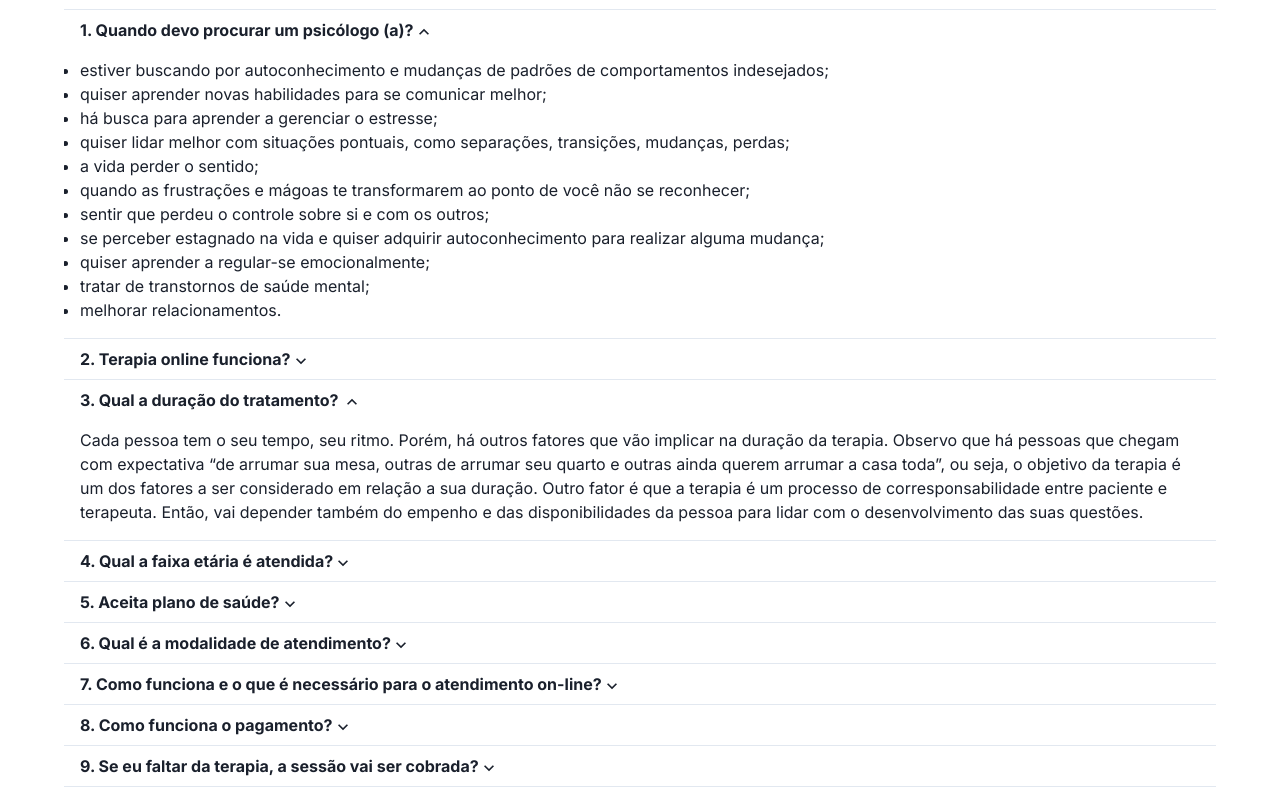
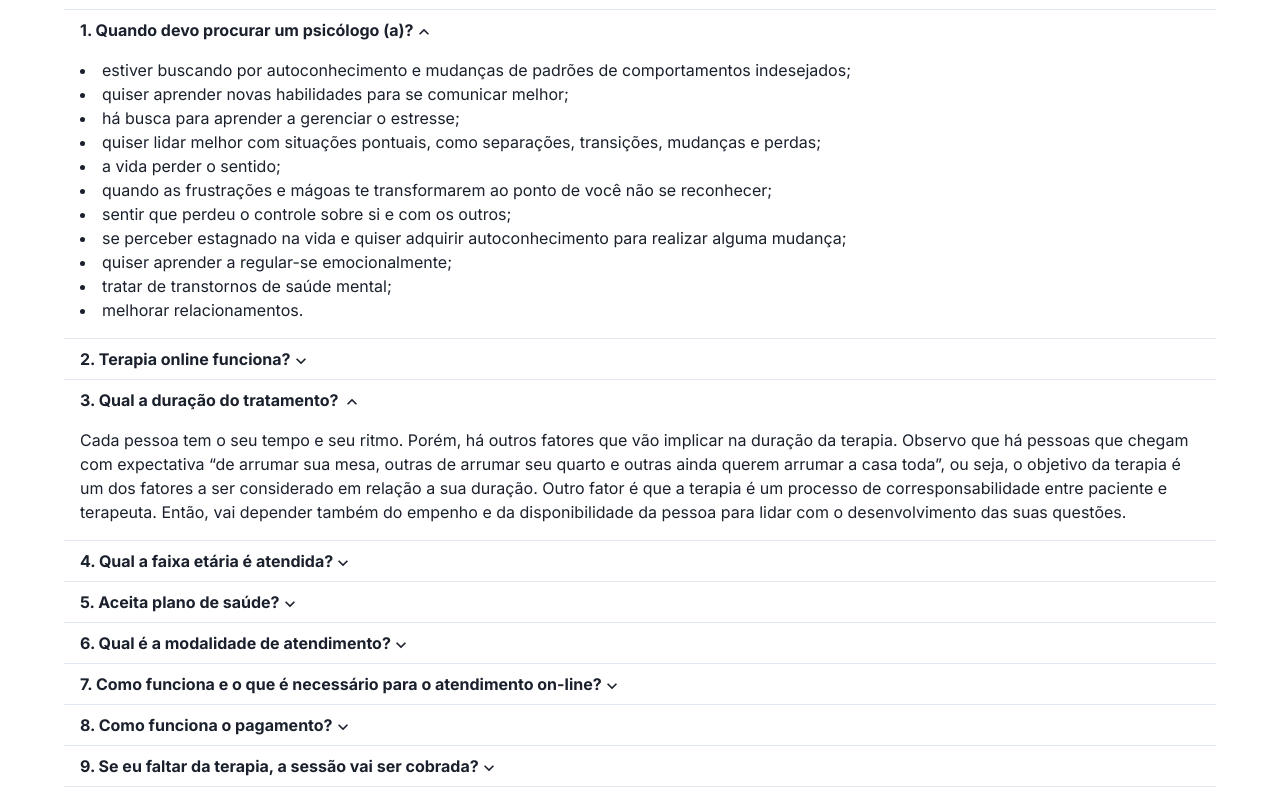
Before and after one commit to psicotatigomes/Site-Psico-TatiGomes, a Next.js app: page / in a window 1280 px wide. Both pictures are taken after a click on the button "3. Qual a duração do tratamento?". Built offline with nearby package versions, Linux system fonts and the light colour scheme; no server answers; the database is empty.

Commit message:
fixing typos, again

```diff
--- a/src/app/globals.scss
+++ b/src/app/globals.scss
@@ -312,3 +312,7 @@ main {
   color: var(--blue);
   text-align: left;
 }
+
+ul {
+  list-style-position: inside;
+}
--- a/src/app/page.js
+++ b/src/app/page.js
@@ -226,7 +226,7 @@ export default async function Home() {
                 <li>há busca para aprender a gerenciar o estresse;</li>
                 <li>
                   quiser lidar melhor com situações pontuais, como separações,
-                  transições, mudanças, perdas;
+                  transições, mudanças e perdas;
                 </li>
                 <li>a vida perder o sentido; </li>
                 <li>
@@ -276,15 +276,15 @@ export default async function Home() {
             </AccordionButton>
             <AccordionPanel pb={4}>
               <p>
-                Cada pessoa tem o seu tempo, seu ritmo. Porém, há outros fatores
-                que vão implicar na duração da terapia. Observo que há pessoas
-                que chegam com expectativa “de arrumar sua mesa, outras de
-                arrumar seu quarto e outras ainda querem arrumar a casa toda”,
-                ou seja, o objetivo da terapia é um dos fatores a ser
+                Cada pessoa tem o seu tempo e seu ritmo. Porém, há outros
+                fatores que vão implicar na duração da terapia. Observo que há
+                pessoas que chegam com expectativa “de arrumar sua mesa, outras
+                de arrumar seu quarto e outras ainda querem arrumar a casa
+                toda”, ou seja, o objetivo da terapia é um dos fatores a ser
                 considerado em relação a sua duração. Outro fator é que a
                 terapia é um processo de corresponsabilidade entre paciente e
-                terapeuta. Então, vai depender também do empenho e das
-                disponibilidades da pessoa para lidar com o desenvolvimento das
+                terapeuta. Então, vai depender também do empenho e da
+                disponibilidade da pessoa para lidar com o desenvolvimento das
                 suas questões.
               </p>
             </AccordionPanel>
@@ -454,7 +454,7 @@ export default async function Home() {
                 Sabemos que pode haver oscilações de internet, problemas no
                 equipamento e vários fatores que influenciam a chamada até mesmo
                 no momento da consulta. Caso isso aconteça e não consiga
-                realizar o retorno imediato a psicóloga, assim que for possível
+                realizar o retorno imediato à psicóloga, assim que for possível
                 entre em contato pelas vias de comunicação informadas no site
                 para que sua consulta seja reagendada.
               </p>
@@ -501,7 +501,7 @@ export default async function Home() {
               <h2>
                 <Box as="span">
                   <strong>
-                    14-Há alguma demanda ou casos os quais não são atendidos
+                    14. Há alguma demanda ou casos os quais não são atendidos
                     neste consultório psicológico on-line?
                   </strong>
                 </Box>
```
